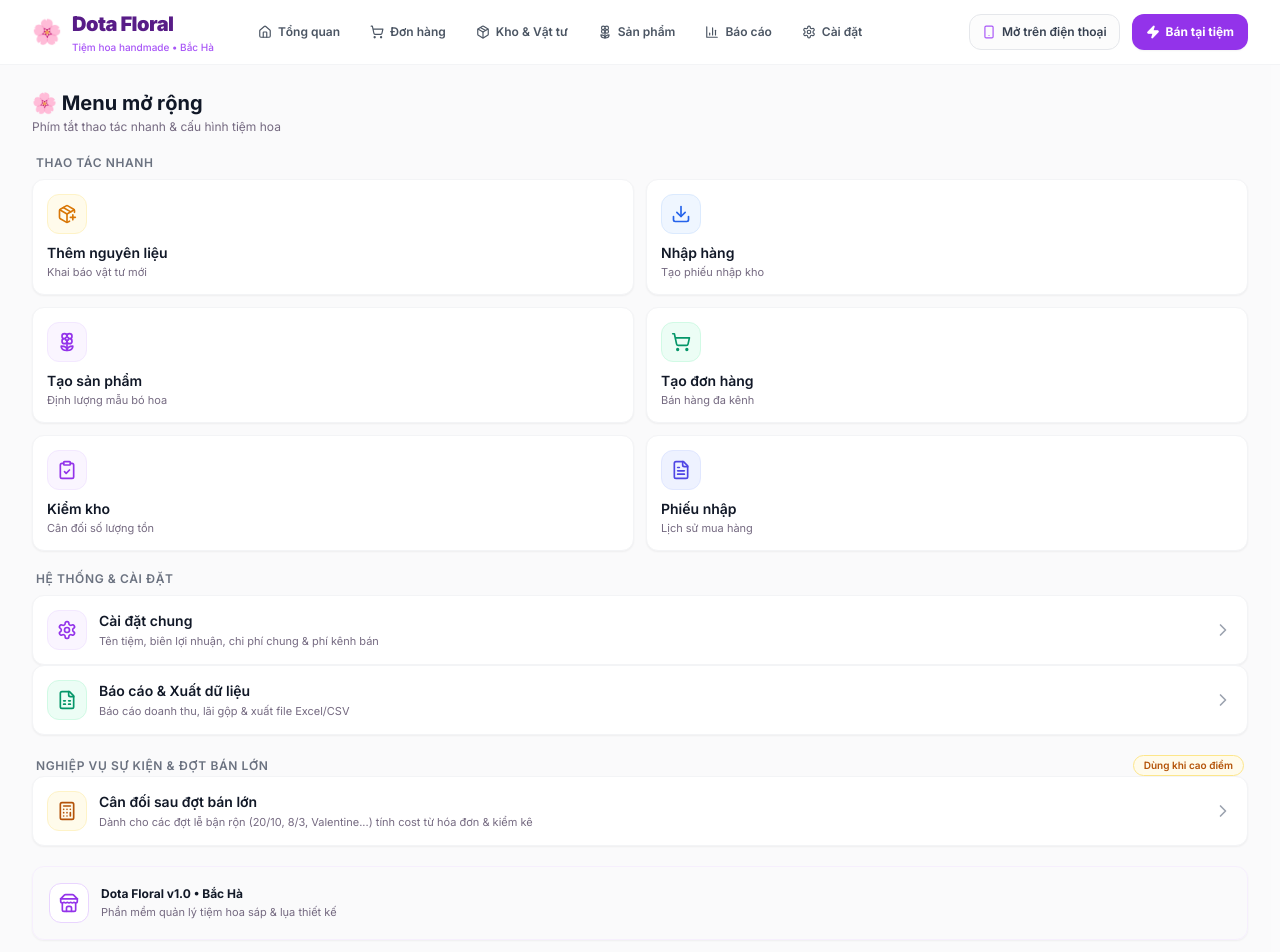
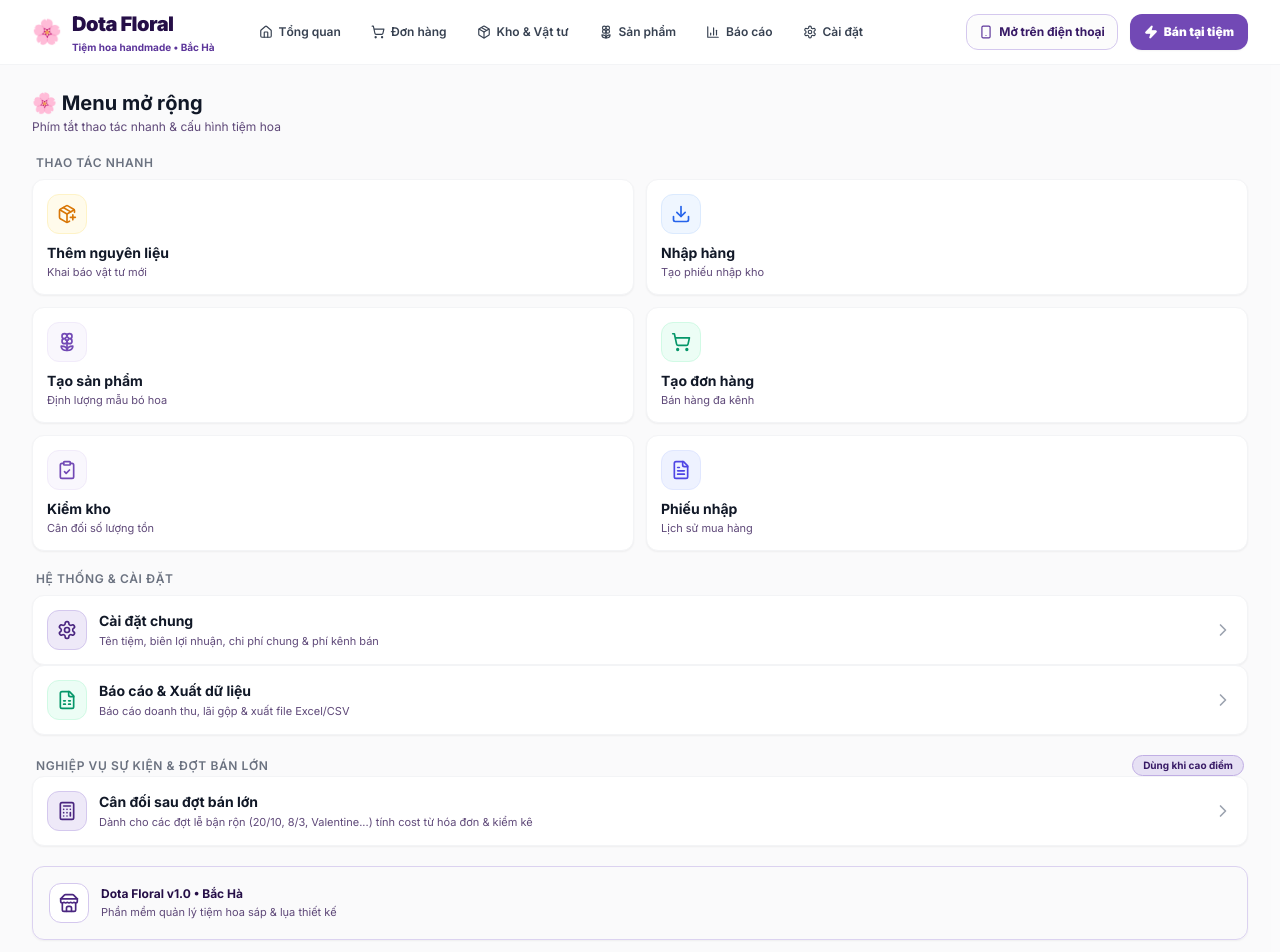
Before and after one commit to Leehu-123/dota-floral, a Next.js app: page /more in a window 1280 px wide. Shown: the top 952 px of the page. Built offline with nearby package versions, Linux system fonts and the light colour scheme; no server answers.

Commit message:
Apply Soft Lavender #d4c8ee palette with high contrast prominent typography

```diff
--- a/src/app/(dashboard)/more/page.tsx
+++ b/src/app/(dashboard)/more/page.tsx
@@ -104,7 +104,7 @@
             const Icon = action.icon;
             return (
               <Link key={action.href} href={action.href} className="group">
-                <Card className="rounded-xl border border-gray-100 bg-white hover:border-rose-200 hover:shadow-sm transition-all h-full active:scale-[0.98]">
+                <Card className="rounded-xl border border-gray-100 bg-white hover:border-purple-300 hover:shadow-sm transition-all h-full active:scale-[0.98]">
                   <CardContent className="p-3.5 flex flex-col justify-between h-full space-y-2.5">
                     <div
                       className={`w-10 h-10 rounded-xl flex items-center justify-center border ${action.bgColor} ${action.color} group-hover:scale-105 transition-transform`}
@@ -112,7 +112,7 @@
                       <Icon className="w-5 h-5" />
                     </div>
                     <div>
-                      <h4 className="text-sm font-semibold text-gray-900 leading-tight group-hover:text-rose-600 transition-colors">
+                      <h4 className="text-sm font-bold text-gray-900 leading-tight group-hover:text-purple-950 transition-colors">
                         {action.label}
                       </h4>
                       <p className="text-[11px] text-muted-foreground mt-0.5 line-clamp-1">
@@ -136,14 +136,14 @@
         <div className="space-y-2">
           {/* Cài đặt chung */}
           <Link href="/settings">
-            <Card className="rounded-xl border border-gray-100 bg-white hover:border-rose-200 hover:shadow-xs transition-all active:scale-[0.99]">
+            <Card className="rounded-xl border border-gray-100 bg-white hover:border-purple-300 hover:shadow-xs transition-all active:scale-[0.99]">
               <CardContent className="p-3.5 flex items-center justify-between">
                 <div className="flex items-center gap-3">
-                  <div className="w-10 h-10 rounded-xl bg-rose-50 border border-rose-100 text-rose-600 flex items-center justify-center">
+                  <div className="w-10 h-10 rounded-xl bg-[#d4c8ee]/40 border border-purple-200 text-purple-800 flex items-center justify-center">
                     <Settings className="w-5 h-5" />
                   </div>
                   <div>
-                    <h4 className="text-sm font-semibold text-gray-900">
+                    <h4 className="text-sm font-bold text-gray-900">
                       Cài đặt chung
                     </h4>
                     <p className="text-[11px] text-muted-foreground mt-0.5">
@@ -158,14 +158,14 @@
 
           {/* Báo cáo & Xuất dữ liệu */}
           <Link href="/reports">
-            <Card className="rounded-xl border border-gray-100 bg-white hover:border-rose-200 hover:shadow-xs transition-all active:scale-[0.99]">
+            <Card className="rounded-xl border border-gray-100 bg-white hover:border-purple-300 hover:shadow-xs transition-all active:scale-[0.99]">
               <CardContent className="p-3.5 flex items-center justify-between">
                 <div className="flex items-center gap-3">
                   <div className="w-10 h-10 rounded-xl bg-emerald-50 border border-emerald-100 text-emerald-600 flex items-center justify-center">
                     <FileSpreadsheet className="w-5 h-5" />
                   </div>
                   <div>
-                    <h4 className="text-sm font-semibold text-gray-900">
+                    <h4 className="text-sm font-bold text-gray-900">
                       Báo cáo & Xuất dữ liệu
                     </h4>
                     <p className="text-[11px] text-muted-foreground mt-0.5">
@@ -186,20 +186,20 @@
           <h3 className="text-xs font-semibold text-gray-500 uppercase tracking-wider">
             Nghiệp vụ sự kiện & đợt bán lớn
           </h3>
-          <Badge variant="outline" className="text-[10px] text-amber-700 bg-amber-50 border-amber-200">
+          <Badge variant="outline" className="text-[10px] text-purple-900 bg-[#d4c8ee]/50 border-purple-300 font-bold">
             Dùng khi cao điểm
           </Badge>
         </div>
 
         <Link href="/inventory/reconciliation">
-          <Card className="rounded-xl border border-gray-100 bg-white hover:border-rose-200 hover:shadow-xs transition-all active:scale-[0.99]">
+          <Card className="rounded-xl border border-gray-100 bg-white hover:border-purple-300 hover:shadow-xs transition-all active:scale-[0.99]">
             <CardContent className="p-3.5 flex items-center justify-between">
               <div className="flex items-center gap-3">
-                <div className="w-10 h-10 rounded-xl bg-amber-50 border border-amber-100 text-amber-700 flex items-center justify-center shrink-0">
+                <div className="w-10 h-10 rounded-xl bg-[#d4c8ee]/40 border border-purple-200 text-purple-800 flex items-center justify-center shrink-0">
                   <Calculator className="w-5 h-5" />
                 </div>
                 <div className="min-w-0 flex-1">
-                  <h4 className="text-sm font-semibold text-gray-900">
+                  <h4 className="text-sm font-bold text-gray-900">
                     Cân đối sau đợt bán lớn
                   </h4>
                   <p className="text-[11px] text-muted-foreground mt-0.5">
@@ -214,13 +214,13 @@
       </div>
 
       {/* 4. Shop App Information Card */}
-      <Card className="rounded-xl border border-rose-100/60 bg-linear-to-r from-rose-50/40 via-white to-rose-50/20">
+      <Card className="rounded-xl border border-purple-200/80 bg-linear-to-r from-[#d4c8ee]/25 via-white to-purple-50/20">
         <CardContent className="p-4 flex items-center gap-3">
-          <div className="w-10 h-10 rounded-xl bg-white border border-rose-200 text-rose-600 flex items-center justify-center shadow-xs">
+          <div className="w-10 h-10 rounded-xl bg-white border border-purple-200 text-purple-800 flex items-center justify-center shadow-xs">
             <Store className="w-5 h-5" />
           </div>
           <div className="flex-1 min-w-0">
-            <h4 className="text-xs font-bold text-gray-900">
+            <h4 className="text-xs font-bold text-purple-950">
               Dota Floral v1.0 • Bắc Hà
             </h4>
             <p className="text-[11px] text-muted-foreground mt-0.5">
--- a/src/app/globals.css
+++ b/src/app/globals.css
@@ -5,24 +5,24 @@
 @layer base {
   :root {
     --background: 0 0% 99%;
-    --foreground: 240 10% 3.9%;
+    --foreground: 268 45% 15%;
     --card: 0 0% 100%;
-    --card-foreground: 240 10% 3.9%;
+    --card-foreground: 268 45% 15%;
     --popover: 0 0% 100%;
-    --popover-foreground: 240 10% 3.9%;
-    --primary: 271 81% 56%;
+    --popover-foreground: 268 45% 15%;
+    --primary: 263 43% 50%;
     --primary-foreground: 0 0% 100%;
-    --secondary: 270 30% 96%;
-    --secondary-foreground: 270 50% 20%;
-    --muted: 270 20% 96%;
-    --muted-foreground: 270 10% 46%;
-    --accent: 270 30% 95%;
-    --accent-foreground: 270 50% 20%;
+    --secondary: 259 53% 86%;
+    --secondary-foreground: 268 55% 18%;
+    --muted: 260 30% 96%;
+    --muted-foreground: 268 25% 38%;
+    --accent: 259 53% 86%;
+    --accent-foreground: 268 55% 18%;
     --destructive: 0 84.2% 60.2%;
     --destructive-foreground: 0 0% 98%;
-    --border: 270 20% 90%;
-    --input: 270 20% 90%;
-    --ring: 271 81% 56%;
+    --border: 260 35% 88%;
+    --input: 260 35% 88%;
+    --ring: 263 43% 50%;
     --radius: 0.75rem;
   }
 }
--- a/src/app/layout.tsx
+++ b/src/app/layout.tsx
@@ -26,7 +26,7 @@
   initialScale: 1,
   maximumScale: 1,
   userScalable: false,
-  themeColor: '#9333ea',
+  themeColor: '#7249b5',
 };
 
 export default function RootLayout({
--- a/src/components/layout/bottom-nav.tsx
+++ b/src/components/layout/bottom-nav.tsx
@@ -39,12 +39,12 @@
               className={cn(
                 'flex-1 flex flex-col items-center py-2 pt-2.5 transition-colors min-h-[56px]',
                 isActive
-                  ? 'text-purple-600'
+                  ? 'text-purple-800'
                   : 'text-gray-400 active:text-gray-600'
               )}
             >
               <tab.icon className={cn('w-6 h-6', isActive && 'stroke-[2.5]')} />
-              <span className={cn('text-[10px] mt-1', isActive && 'font-semibold')}>
+              <span className={cn('text-[10px] mt-1', isActive ? 'font-bold text-purple-950' : 'text-gray-500 font-medium')}>
                 {tab.label}
               </span>
             </Link>
--- a/src/components/layout/header.tsx
+++ b/src/components/layout/header.tsx
@@ -46,10 +46,10 @@
           <Link href="/" className="flex items-center gap-2.5 group">
             <span className="text-2xl transition-transform group-hover:scale-110">🌸</span>
             <div>
-              <h1 className="text-lg md:text-xl font-black text-purple-900 tracking-tight leading-none">
+              <h1 className="text-lg md:text-xl font-black text-purple-950 tracking-tight leading-none">
                 {title}
               </h1>
-              <p className="text-[10px] text-purple-500 font-medium hidden sm:block mt-0.5">
+              <p className="text-[10px] text-purple-700 font-bold hidden sm:block mt-0.5">
                 Tiệm hoa handmade • Bắc Hà
               </p>
             </div>
@@ -70,8 +70,8 @@
                   className={cn(
                     'flex items-center gap-1.5 px-3 py-1.5 rounded-xl text-xs font-semibold transition-all',
                     isActive
-                      ? 'bg-purple-50 text-purple-700 shadow-xs font-bold'
-                      : 'text-gray-600 hover:text-gray-900 hover:bg-gray-100/70'
+                      ? 'bg-purple-100 text-purple-950 border border-purple-200/80 shadow-xs font-bold'
+                      : 'text-gray-700 hover:text-purple-950 hover:bg-purple-50/70'
                   )}
                 >
                   <item.icon className="w-3.5 h-3.5" />
@@ -89,17 +89,17 @@
             size="sm"
             variant="outline"
             onClick={() => setMobileDialogOpen(true)}
-            className="hidden sm:inline-flex rounded-xl border-gray-200 text-gray-700 hover:text-purple-600 hover:border-purple-200 font-semibold text-xs gap-1.5 h-9 px-3"
+            className="hidden sm:inline-flex rounded-xl border-purple-200 text-purple-900 hover:text-purple-950 hover:bg-purple-50 font-bold text-xs gap-1.5 h-9 px-3"
             title="Mở ứng dụng trên điện thoại"
           >
-            <Smartphone className="w-3.5 h-3.5 text-purple-500" />
+            <Smartphone className="w-3.5 h-3.5 text-purple-700" />
             <span>Mở trên điện thoại</span>
           </Button>
 
           {/* Quick POS Button for Desktop */}
           <Button
             size="sm"
-            className="hidden sm:inline-flex rounded-xl bg-purple-600 hover:bg-purple-700 text-white font-bold text-xs gap-1.5 h-9 px-3.5 shadow-sm active:scale-95"
+            className="hidden sm:inline-flex rounded-xl bg-purple-600 hover:bg-purple-700 text-white font-black text-xs gap-1.5 h-9 px-3.5 shadow-sm active:scale-95"
             asChild
           >
             <Link href="/orders/new?channel=tai_tiem">
```
Also changed, not shown: src/app/(auth)/login/page.tsx (+10 -10 lines), src/app/(dashboard)/inventory/page.tsx (+4 -4 lines), src/app/(dashboard)/page.tsx (+15 -15 lines), tailwind.config.ts (+19 -2 lines), public/manifest.json.
